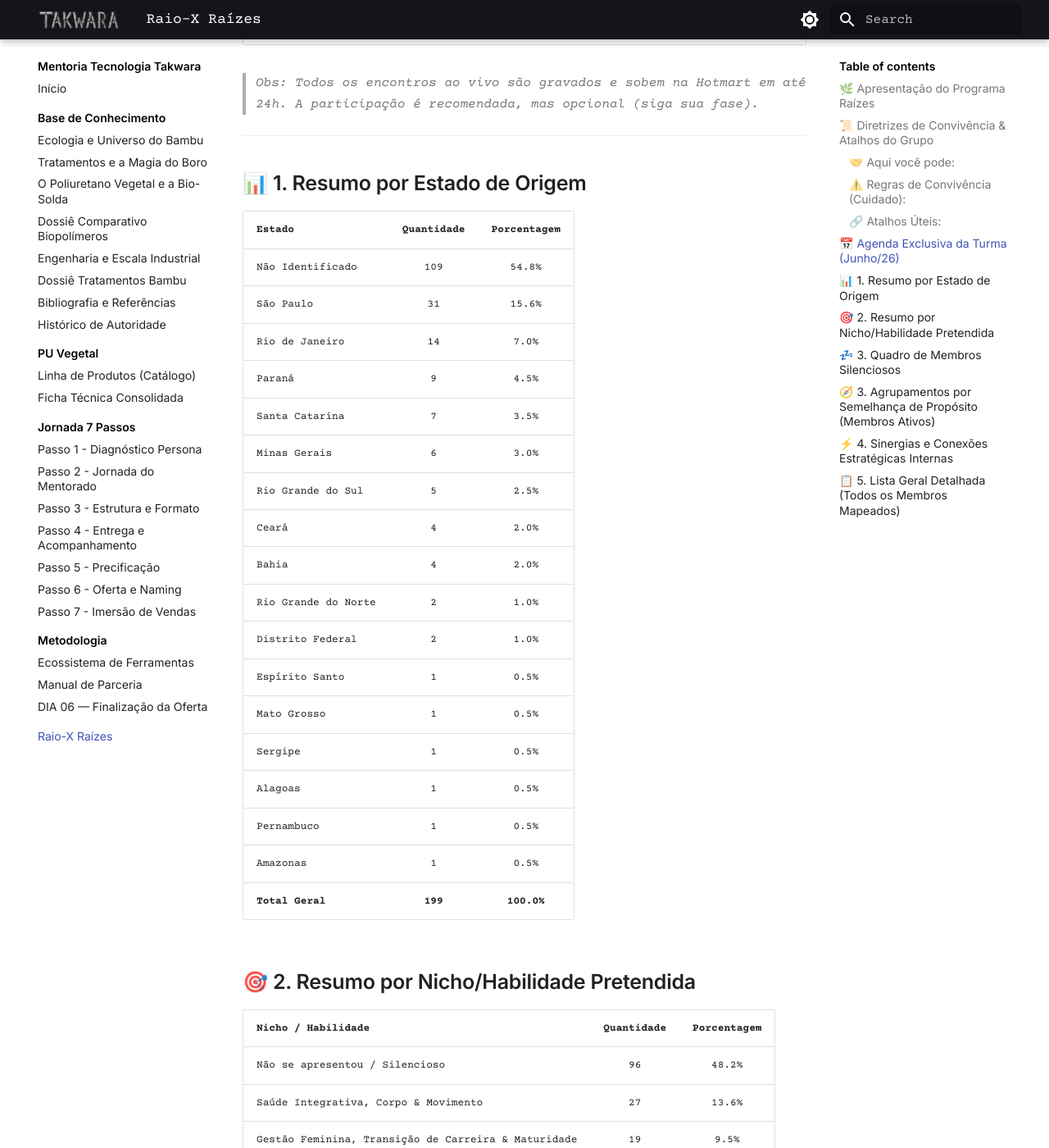
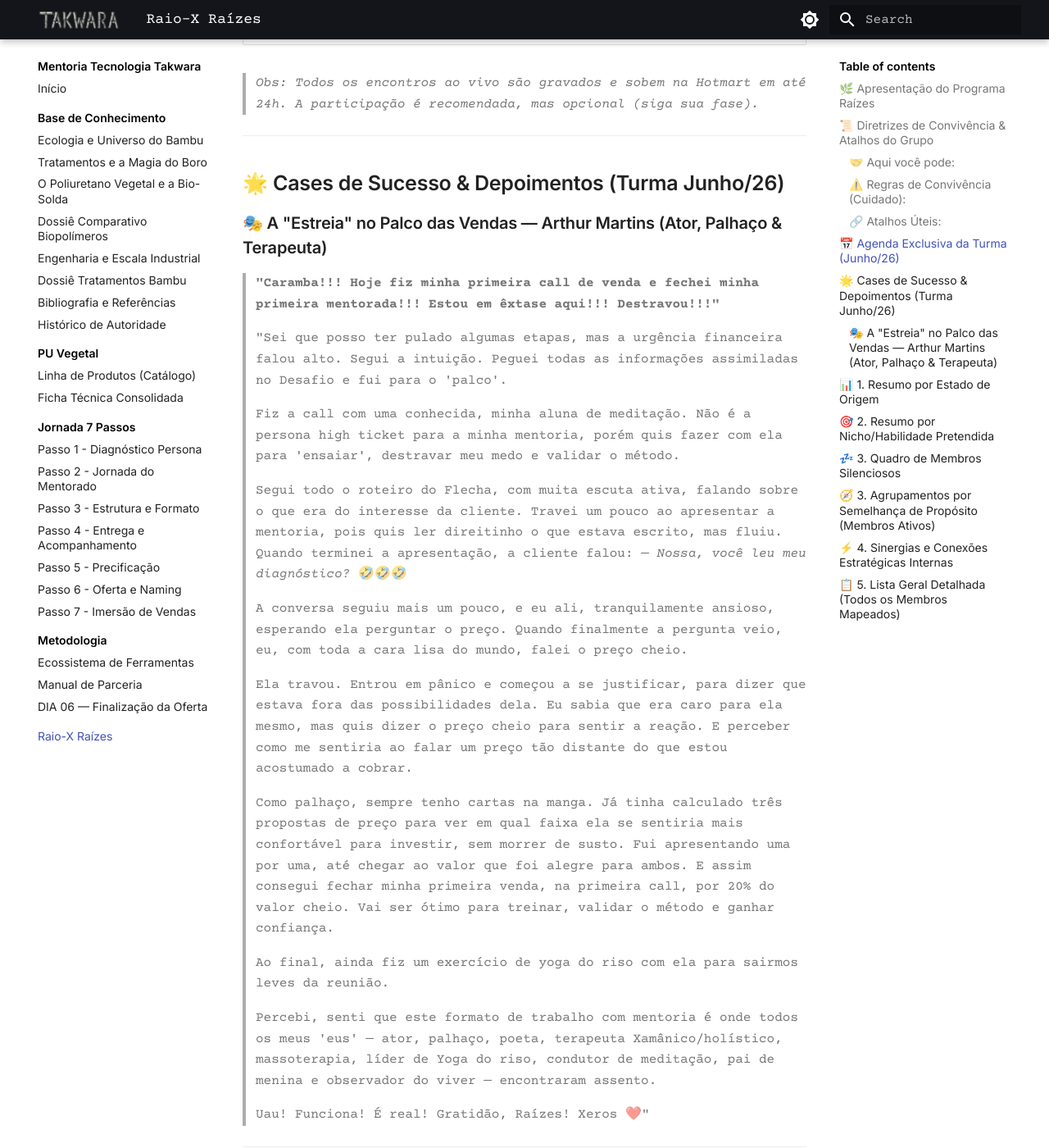
Before and after one commit to takwaratec/Mentoria_Tecnologia_Takwara, an MkDocs documentation site: the page built from docs/raio-x-raizes.md, in a window 1280 px wide and 1400 px high, scrolled down 2692 px. Shown: the whole window at 82% size. Built offline with MkDocs 1.6.1 and Material for MkDocs 9.7.7, drawn with Linux system fonts in a browser that asks for light colours.

Commit message:
docs: add Cases de Sucesso section with Arthur Martins' testimonial

```diff
--- a/docs/raio-x-raizes.md
+++ b/docs/raio-x-raizes.md
@@ -49,6 +49,31 @@ Para manter o foco nas estratégias de negócios digitais e preservar a boa conv
 | 💬 **Plantões Semanais** | **Todas as quartas** (noite) | Acompanhamento de dúvidas gerais ao vivo |
 
 > *Obs: Todos os encontros ao vivo são gravados e sobem na Hotmart em até 24h. A participação é recomendada, mas opcional (siga sua fase).*
+
+---
+## 🌟 Cases de Sucesso & Depoimentos (Turma Junho/26)
+
+### 🎭 A "Estreia" no Palco das Vendas — Arthur Martins (Ator, Palhaço & Terapeuta)
+> **"Caramba!!! Hoje fiz minha primeira call de venda e fechei minha primeira mentorada!!! Estou em êxtase aqui!!! Destravou!!!"**
+>
+> "Sei que posso ter pulado algumas etapas, mas a urgência financeira falou alto. Segui a intuição. Peguei todas as informações assimiladas no Desafio e fui para o 'palco'.
+>
+> Fiz a call com uma conhecida, minha aluna de meditação. Não é a persona high ticket para a minha mentoria, porém quis fazer com ela para 'ensaiar', destravar meu medo e validar o método.
+>
+> Segui todo o roteiro do Flecha, com muita escuta ativa, falando sobre o que era do interesse da cliente. Travei um pouco ao apresentar a mentoria, pois quis ler direitinho o que estava escrito, mas fluiu. Quando terminei a apresentação, a cliente falou:
+> *— Nossa, você leu meu diagnóstico?* 🤣🤣🤣
+>
+> A conversa seguiu mais um pouco, e eu ali, tranquilamente ansioso, esperando ela perguntar o preço. Quando finalmente a pergunta veio, eu, com toda a cara lisa do mundo, falei o preço cheio.
+>
+> Ela travou. Entrou em pânico e começou a se justificar, para dizer que estava fora das possibilidades dela. Eu sabia que era caro para ela mesmo, mas quis dizer o preço cheio para sentir a reação. E perceber como me sentiria ao falar um preço tão distante do que estou acostumado a cobrar.
+>
+> Como palhaço, sempre tenho cartas na manga. Já tinha calculado três propostas de preço para ver em qual faixa ela se sentiria mais confortável para investir, sem morrer de susto. Fui apresentando uma por uma, até chegar ao valor que foi alegre para ambos. E assim consegui fechar minha primeira venda, na primeira call, por 20% do valor cheio. Vai ser ótimo para treinar, validar o método e ganhar confiança.
+>
+> Ao final, ainda fiz um exercício de yoga do riso com ela para sairmos leves da reunião.
+>
+> Percebi, senti que este formato de trabalho com mentoria é onde todos os meus 'eus' — ator, palhaço, poeta, terapeuta Xamânico/holístico, massoterapia, líder de Yoga do riso, condutor de meditação, pai de menina e observador do viver — encontraram assento.
+>
+> Uau! Funciona! É real! Gratidão, Raízes! Xeros ❤️"
 
 ---
 ## 📊 1. Resumo por Estado de Origem
```
